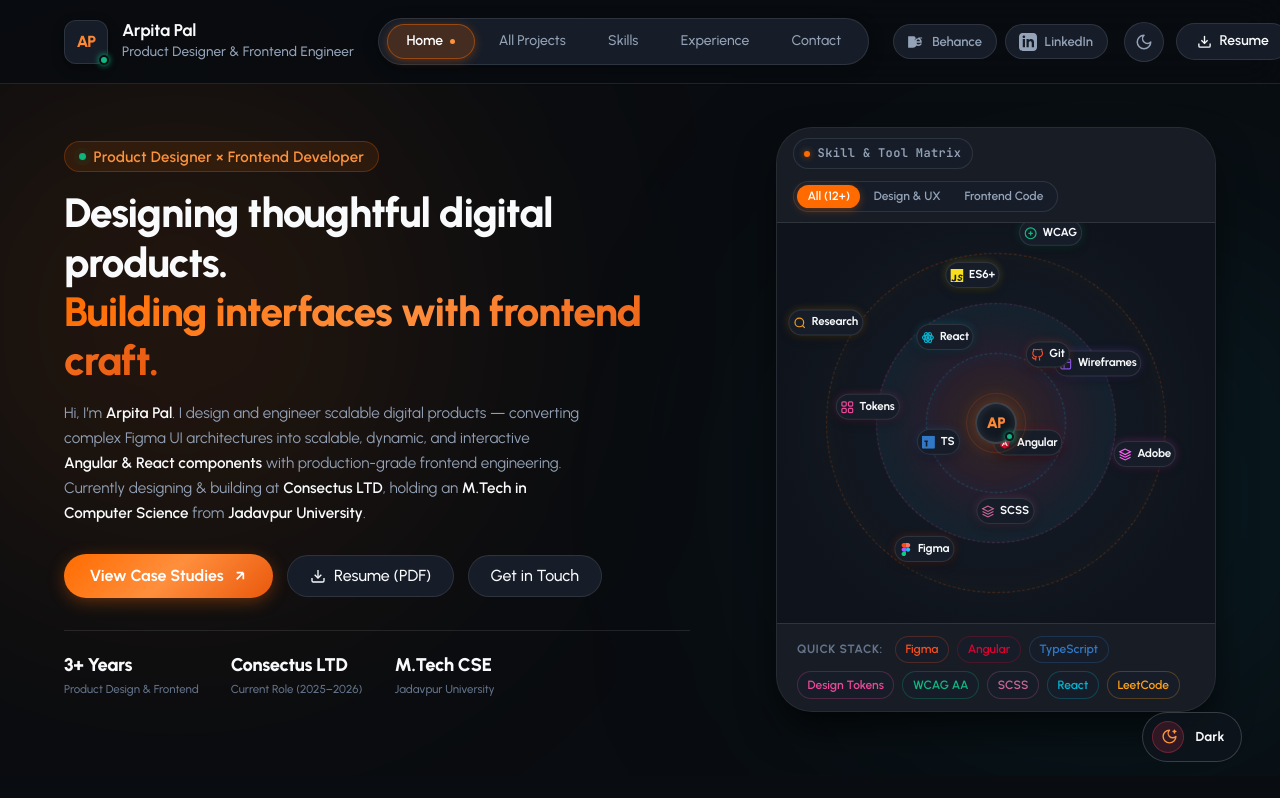
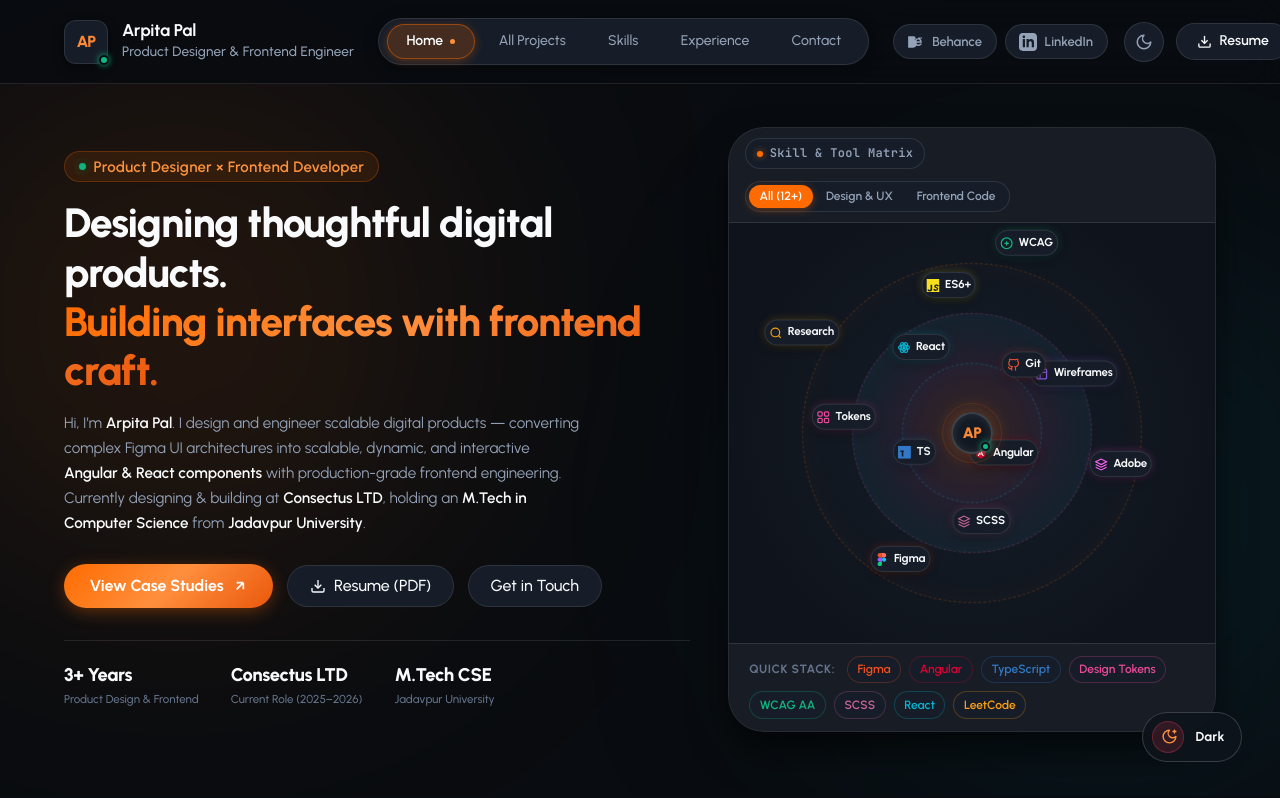
Before and after one commit to Arpitaa26/Arpita-Pal-Portfolio, an Angular app: page / in a window 1280 px wide. Shown: the top 798 px of the page. Built offline with nearby package versions, Linux system fonts and the light colour scheme.

Commit message:
Increase orbit stage container width to 510px and canvas height to 420px

```diff
--- a/src/app/components/hero/hero.component.scss
+++ b/src/app/components/hero/hero.component.scss
@@ -134,7 +134,7 @@
    ========================================================================== */
 .hero__skills-orbit-stage {
   width: 100%;
-  max-width: 440px;
+  max-width: 510px;
   margin: 0 0 0 auto;
 
   @media (max-width: 1024px) {
@@ -238,8 +238,8 @@
 .orbit-canvas {
   position: relative;
   width: 100%;
-  height: 400px;
-  min-height: 400px;
+  height: 420px;
+  min-height: 420px;
   display: flex;
   align-items: center;
   justify-content: center;
```
